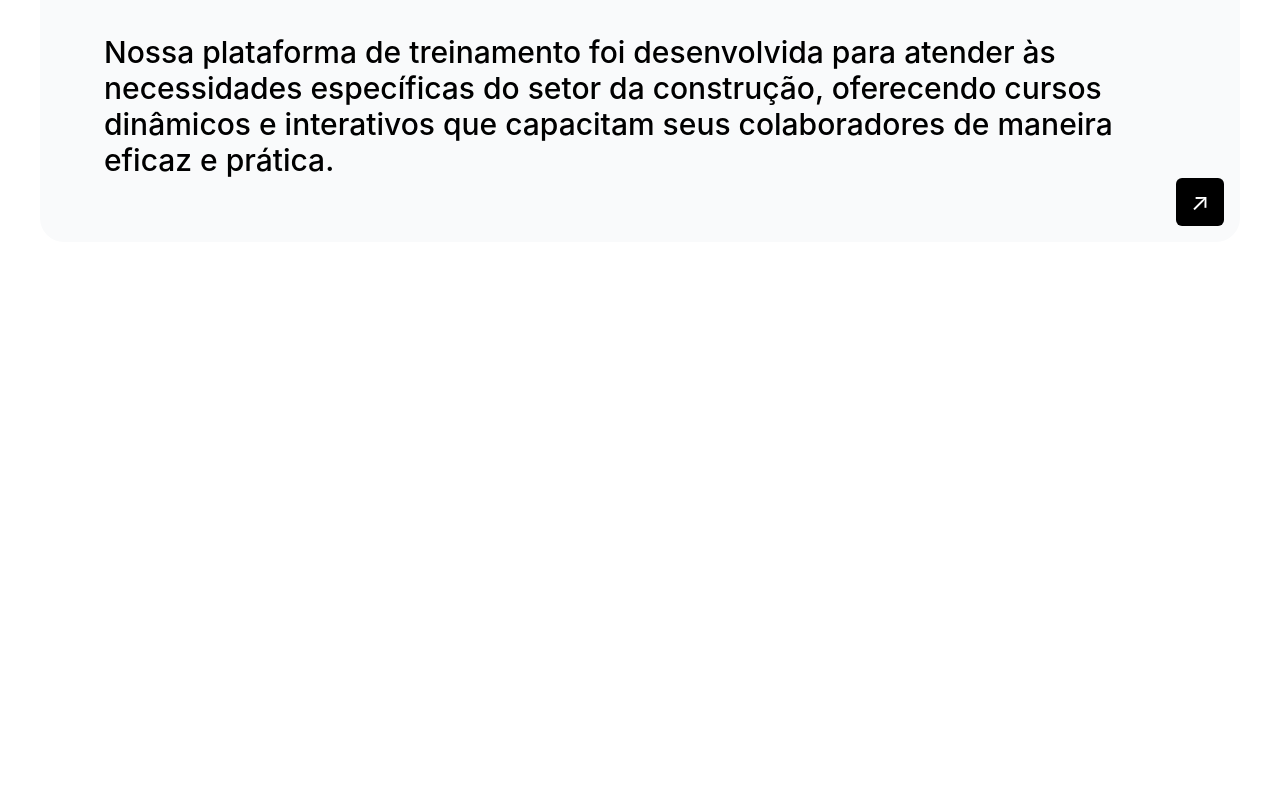
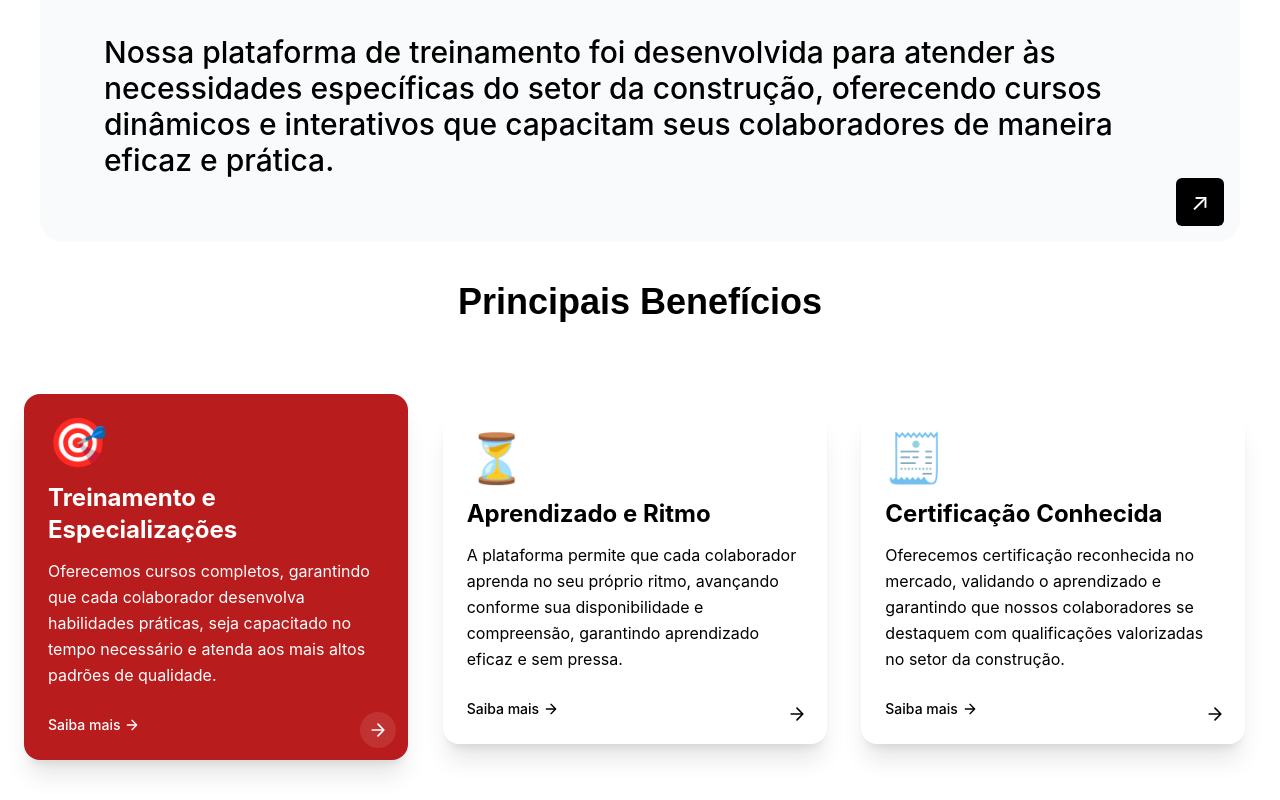
Before and after one commit to Squad-15/front_end, a Next.js app: page / in a window 1280 px wide. Shown: the part 815-1615 px from the top of the page. Before the commit the page ends 1097 px from the top, so only its background shows below. Built offline with nearby package versions, Linux system fonts and the light colour scheme.

Commit message:
enviando criação de seção beneficios com componentes reutilizaveis

```diff
--- /dev/null
+++ b/src/app/components/CardBenefit/index.tsx
@@ -0,0 +1,56 @@
+type CardBenefitProps = {
+    icon: string;
+    title: string;
+    description: string;
+    link: string;
+    linkText?: string;
+    bgColor?: string;
+    textColor?: string;
+  };
+
+  export const CardBenefit: React.FC<CardBenefitProps> = ({
+    icon,
+    title,
+    description,
+    link,
+    linkText = "Saiba mais",
+    bgColor = "bg-red-700",
+    textColor = "text-white",
+  }) => {
+    return (
+      <div className={`${bgColor} ${textColor} rounded-2xl p-6 max-w-sm relative shadow-xl hover:shadow-2xl transition-shadow duration-300`}>
+        <div className="text-5xl mb-4">{icon}</div>
+        <h2 className="text-2xl font-bold mb-3">{title}</h2>
+        <p className={`${textColor}/90 text-base leading-relaxed mb-6`}>
+          {description}
+        </p>
+        <a
+          href={link}
+          className={`inline-flex items-center text-sm font-medium ${textColor} hover:underline`}
+        >
+          {linkText}
+          <svg
+            className="w-4 h-4 ml-1"
+            fill="none"
+            stroke="currentColor"
+            strokeWidth="2"
+            viewBox="0 0 24 24"
+          >
+            <path strokeLinecap="round" strokeLinejoin="round" d="M5 12h14M12 5l7 7-7 7" />
+          </svg>
+        </a>
+
+        <div className="absolute bottom-3 right-3 bg-white/10 backdrop-blur-sm rounded-full p-2">
+          <svg
+            className="w-5 h-5"
+            fill="none"
+            stroke="currentColor"
+            strokeWidth="2"
+            viewBox="0 0 24 24"
+          >
+            <path strokeLinecap="round" strokeLinejoin="round" d="M5 12h14M12 5l7 7-7 7" />
+          </svg>
+        </div>
+      </div>
+    );
+  };
--- a/src/app/components/SectionAbout/index.tsx
+++ b/src/app/components/SectionAbout/index.tsx
@@ -11,6 +11,5 @@ export const SectionAbout = () => {
           ↗
         </div>
       </section>
-
     );
 }
--- /dev/null
+++ b/src/app/components/SectionBenefits/index.tsx
@@ -0,0 +1,37 @@
+import { CardBenefit } from "../CardBenefit";
+
+export const SectionBenefits = () => {
+    return (
+        <>
+            <h1 className="font-jakarta font-bold text-2xl md:text-4xl mb-8 text-center">
+                Principais Benefícios
+            </h1>
+            <div className="grid gap-6 sm:grid-cols-1 md:grid-cols-3 lg:grid-cols-3 justify-center items-center max-w-screen-xl mx-auto py-10 px-4 sm:px-6">
+            <CardBenefit
+                icon="🎯"
+                title="Treinamento e Especializações"
+                description="Oferecemos cursos completos, garantindo que cada colaborador desenvolva habilidades práticas, seja capacitado no tempo necessário e atenda aos mais altos padrões de qualidade."
+                link="#"
+            />
+
+             <CardBenefit
+                icon="⏳"
+                title="Aprendizado e Ritmo"
+                description="A plataforma permite que cada colaborador aprenda no seu próprio ritmo, avançando conforme sua disponibilidade e compreensão, garantindo aprendizado eficaz e sem pressa."
+                link="#"
+                bgColor="bg-white"
+                textColor="text-black"
+            />
+
+             <CardBenefit
+                icon="🧾"
+                title="Certificação Conhecida"
+                description="Oferecemos certificação reconhecida no mercado, validando o aprendizado e garantindo que nossos colaboradores se destaquem com qualificações valorizadas no setor da construção."
+                link="#"
+                bgColor="bg-white"
+                textColor="text-black"
+            />
+            </div>
+        </>
+    );
+}
--- a/src/app/page.tsx
+++ b/src/app/page.tsx
@@ -1,11 +1,13 @@
 import { HeroPrinciple } from "./components/HeroPrinciple";
 import { SectionAbout } from "./components/SectionAbout";
+import { SectionBenefits } from "./components/SectionBenefits";
 
 export default function Home() {
     return (
         <>
         <HeroPrinciple />
         <SectionAbout />
+        <SectionBenefits />
         </>
     );
 }
```
